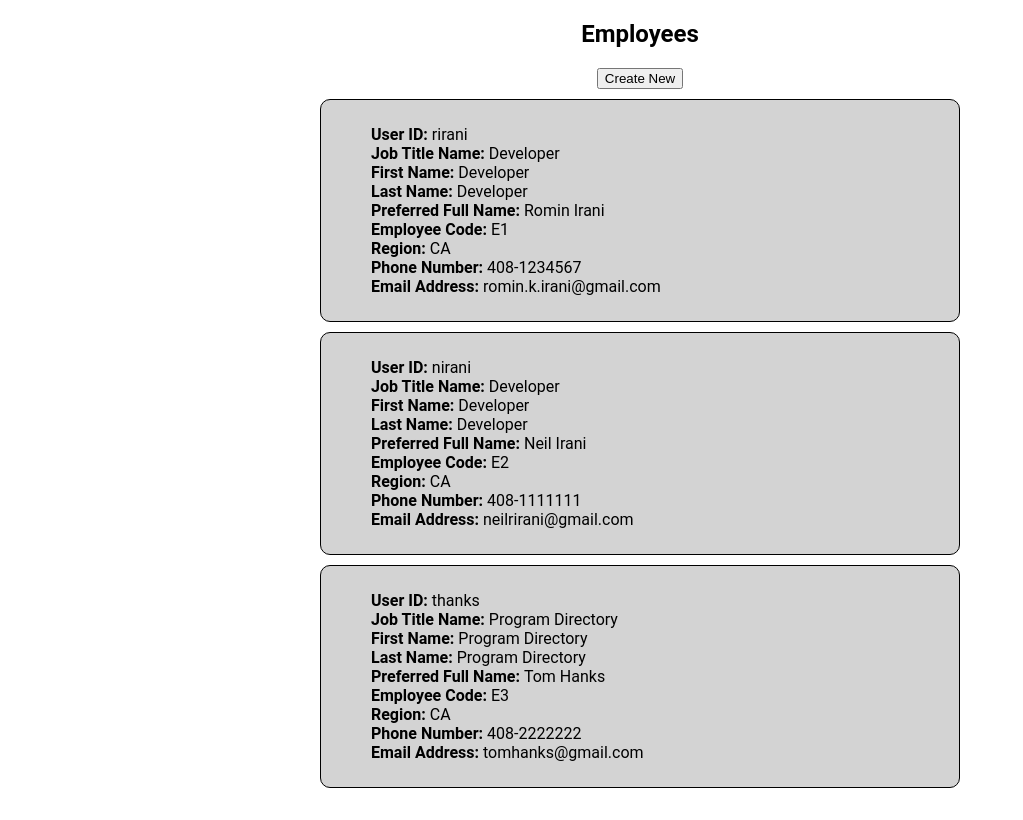
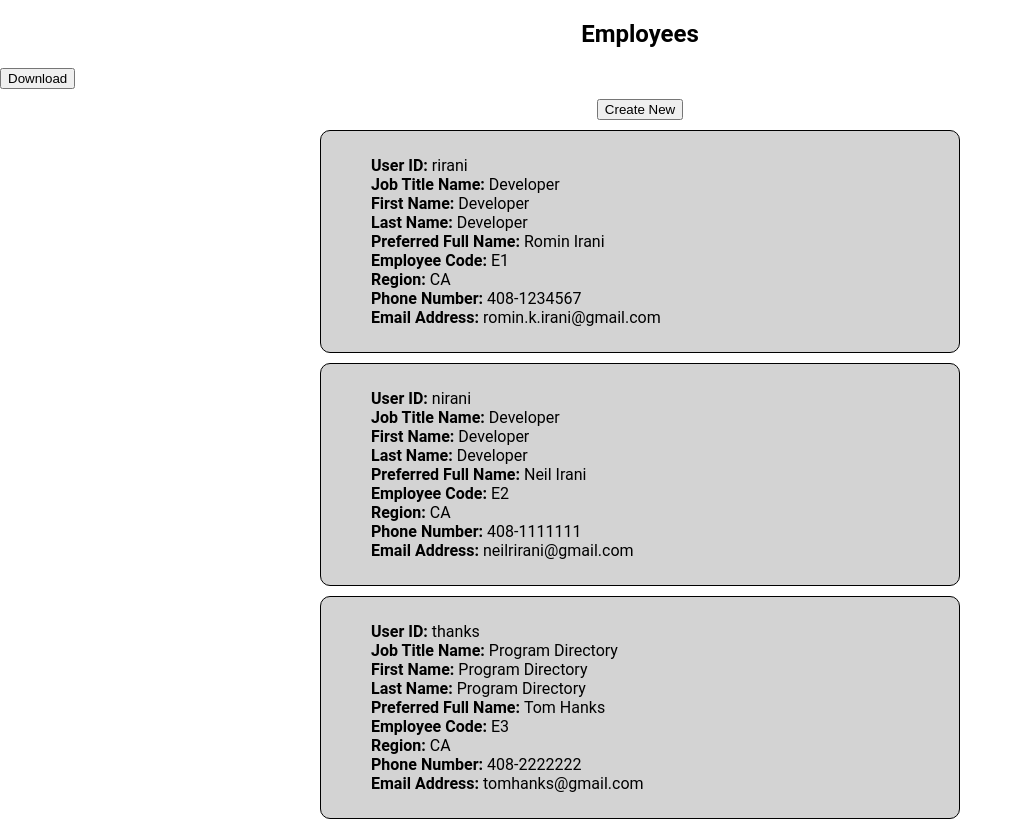
Before and after one commit to ChristianMacDonald/se-project, an Angular app: page / in a window 1280 px wide. Shown: the whole page, without its empty margins (0-1023 px from the left). Built offline with nearby package versions, Linux system fonts and the light colour scheme.

Commit message:
Add download button to allow users to download edited employees.json file

```diff
--- a/src/app/app.component.html
+++ b/src/app/app.component.html
@@ -1,4 +1,5 @@
 <h2>Employees</h2>
+<a id="download-button" title="Download JSON" [href]="downloadJsonHref" download="employees.json"><button>Download</button></a>
 <app-employee-form *ngIf="showEmployeeForm" id="employee-form" (newEmployeeEvent)="addEmployee($event)"></app-employee-form>
 <button *ngIf="!showEmployeeForm" id="form-show-button" (click)="toggleEmployeeForm()">Create New</button>
 <button *ngIf="showEmployeeForm" id="form-cancel-button" (click)="toggleEmployeeForm()">Cancel</button>
--- a/src/app/app.component.ts
+++ b/src/app/app.component.ts
@@ -2,6 +2,7 @@ import { Component, OnInit } from '@angular/core';
 import { Employee } from './employee';
 
 import input from '../employees.json';
+import { DomSanitizer, SafeUrl } from '@angular/platform-browser';
 
 @Component({
   selector: 'app-root',
@@ -12,12 +13,14 @@ export class AppComponent implements OnInit {
   title = 'se-project';
   showEmployeeForm = false;
   employeeList: Array<Employee> = input.employees ? input.employees : [] as Employee[];
+  downloadJsonHref: SafeUrl;
 
-  constructor() {
+  constructor(private sanitizer: DomSanitizer) {
   }
 
   ngOnInit(): void {
       console.log(this.employeeList);
+      this.generateDownloadJsonUri();
   }
 
   toggleEmployeeForm(): void {
@@ -33,5 +36,12 @@ export class AppComponent implements OnInit {
     } catch {
       console.log('Failed to parse JSON string');
     }
+    this.generateDownloadJsonUri();
+  }
+
+  generateDownloadJsonUri(): void {
+    let data = JSON.stringify({ "employees": this.employeeList });
+    let uri = this.sanitizer.bypassSecurityTrustUrl("data:text/json;charset=UTF-8," + encodeURIComponent(data));
+    this.downloadJsonHref = uri;
   }
 }
```
